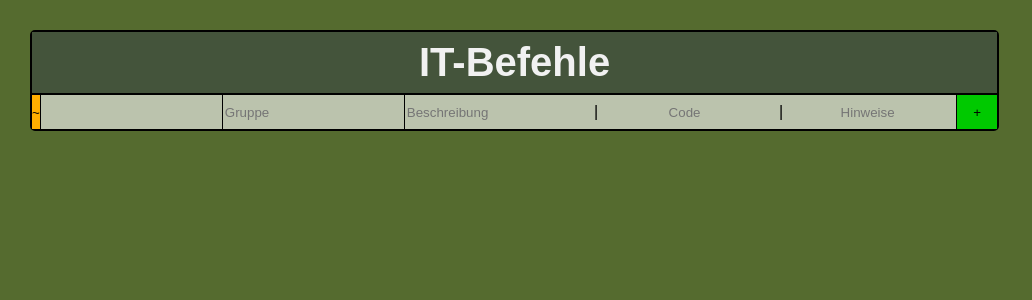
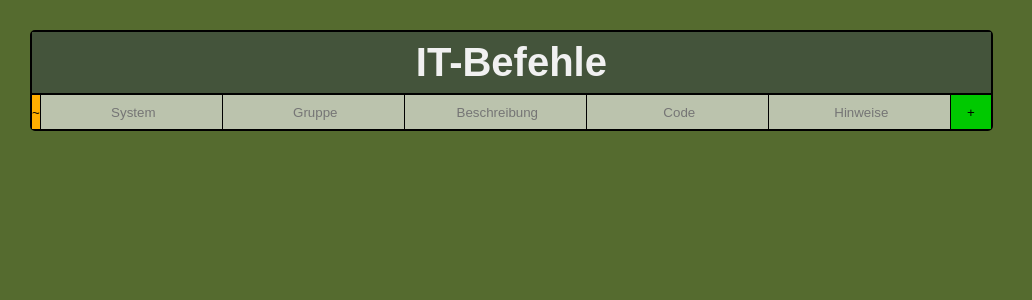
Before and after one commit to joachimfrey/Docker-WebCodingDatabase, a Django app: page /liste in a window 1280 px wide. Shown: the part 80-380 px from the top of the page, without its empty margins (0-1032 px from the left). Run offline with Django 5.2, Linux system fonts and the light colour scheme; data that the repository does not hold is empty.

Commit message:
optische updates

```diff
--- a/website/static/jfdb/css/stylesheet.css
+++ b/website/static/jfdb/css/stylesheet.css
@@ -212,24 +212,14 @@ body
     /*border-collapse: collapse;*/
     white-space: nowrap;
     cursor: pointer;
-    transition: background-color 0.4s;
+    transition: background-color 0.1s;
 }
 #tabelle_zelle_copy:hover
 {
     background-color: #dbe3cd;
 }
 #tabelle_zelle_copy.highlight {
-    background-color: #ffffff;
-}
-
-#tabelle_fußzelle
-{
-    height: 32px;
-    padding: 0px;
-    border: 1px solid;
-    border-style: solid solid none none;
-    border-collapse: collapse;
-    white-space: nowrap;
+    background-color: #e7ebe2;
 }
 
 #tabelle_buttongruen2
@@ -284,7 +274,7 @@ body
 
 #tabelle_buttonorange
 {
-    /* display: table-cell; */
+    display: table-cell;
     width: 100%;
     height: 34px;
     padding: 0px;
@@ -298,17 +288,7 @@ body
     background-color: rgb(255, 195, 65);
 }
 
-#tabelle_input
-{
-    width: 100%;
-    height: 100%;
-    background-color: transparent;
-    border: none;
-}
-#tabelle_input:focus
-{
-    outline: none;
-}
+
 
 #tabelle_delete
 {
@@ -378,17 +358,17 @@ tr:has(#tabelle_edit:hover)
     padding: 10px;
     white-space: pre;
     cursor: pointer;
-    transition: background-color 0.4s;
+    transition: background-color 0.1s;
     background-color: rgb(227, 232, 213);
     border-radius: 8px;
 }
 #skript_Code:hover
 {
-    background-color: #9ca589;
+    background-color: rgb(208, 212, 197);
 }
 #skript_Code.highlight
 {
-    background-color: #ffffff;
+    background-color: rgba(227, 232, 213, 0);
 }
 
 #skript_input
@@ -445,3 +425,55 @@ tr:has(#tabelle_edit:hover)
     /*color: #2e98cf;*/
     text-shadow: 0 0 10px #66c0ef, 0 0 10px #66c0ef;
 }
+
+#tabelle_input
+{
+    width: 100%;
+    height: 100%;
+    background-color: transparent;
+    border: none;
+    text-align: center;
+}
+#tabelle_input:focus
+{
+    outline: none;
+}
+
+/* Sticky footer for liste page (Firefox-compatible) */
+#table_footer {
+    position: sticky;
+    bottom: 0;
+    z-index: 1000;
+    background: #bbc3ad;
+    white-space: nowrap;
+}
+
+#tabelle_fußzelle
+{
+    /* height: 30px; */
+    padding: 0px;
+    border: 1px solid;
+    border-style: solid solid none none;
+    border-collapse: collapse;
+    white-space: nowrap;
+}
+
+#footer_form {
+    /* display: grid; */
+    /* grid-template-columns:35px 8% 8% 8% 50% 1fr 2%; */
+    /* gap: 8px; */
+    /* align-items: center; */
+}
+
+/* ensure inputs inside footer are full-width and aligned */
+#footer_form input[type="text"], #footer_form input[list], #footer_form select {
+    padding: 6px 8px;
+    border-radius: 4px;
+    border: 1px solid var(--border-gray, #686868);
+    width: 100%;
+    box-sizing: border-box;
+}
+
+#footer_form button, #footer_form input[type="submit"] {
+    height: 34px;
+}
--- a/website/templates/liste.html
+++ b/website/templates/liste.html
@@ -36,23 +36,26 @@
     {% endfor %}
     {% endfor %}
 
-    <tr style="position: sticky; z-index: 1000; bottom: 0px;background: #bbc3ad;">
-        <form method="post" action="/liste{% if path_filter %}?urlsystem={{path_filter}}{% endif %}">
+        <tfoot id="table_footer">
+            <tr>
+                <form method="post" action="/liste{% if path_filter %}?urlsystem={{path_filter}}{% endif %}" id="footer_form">
                     {% csrf_token %}
-            <td id="tabelle_fußzelle" style="text-align: center;"><button onclick="location.href='liste_edit{% if path_filter %}?urlsystem={{path_filter}}{% endif %}'" type="button" id="tabelle_buttonorange">~</button></td>
-            <td id="tabelle_fußzelle">
-                <input list="datalist_gruppe" name="system" id="tabelle_input" value="{% if path_filter %}{{path_filter}}{% else %}{% endif %}">
+                    <td id="tabelle_fußzelle"><button type="button" id="tabelle_buttonorange" onclick="location.href='liste_edit{% if path_filter %}?urlsystem={{path_filter}}{% endif %}'">~</button></td>
+                    <td id="tabelle_fußzelle"><input list="datalist_gruppe" name="system" id="tabelle_input" placeholder="System" value="{% if path_filter %}{{path_filter}}{% endif %}" autocomplete="off">
                     <datalist id="datalist_gruppe" class="tabelle_fußzelle">
                             {% for item in it_liste_system %}<option value="{{item}}">{{item}}</option>{% endfor %}
-                </datalist>
-            </td>
-            <td id="tabelle_fußzelle"><input id="tabelle_input" type="text" name="gruppe" placeholder="Gruppe"></td>
-            <td id="tabelle_fußzelle" style="border-left: none; border-right: none;"><input id="tabelle_input" type="text" name="beschreibung" placeholder="Beschreibung" autocomplete="off"><a>|</a></td>
-            <td id="tabelle_fußzelle" style="border-left: none; border-right: none;"><input id="tabelle_input" type="text" name="code" placeholder="Code" style="text-align: center;" autocomplete="off"><a>|</a></td>
-            <td id="tabelle_fußzelle" style="border-left: none;"><input id="tabelle_input" type="text" name="hinweise" placeholder="Hinweise" style="text-align: center" autocomplete="off"></td>
+                    </datalist></td>
+                    <td id="tabelle_fußzelle"><input list="datalist_gruppe2" id="tabelle_input" type="text" name="gruppe" placeholder="Gruppe" autocomplete="off">
+                    <datalist id="datalist_gruppe2" class="tabelle_fußzelle">
+                        {% for item in it_liste_gruppe %}<option value="{{item}}">{{item}}</option>{% endfor %}
+                    </datalist></td>
+                    <td id="tabelle_fußzelle"><input id="tabelle_input" type="text" name="beschreibung" placeholder="Beschreibung" autocomplete="off"></td>
+                    <td id="tabelle_fußzelle"><input id="tabelle_input" type="text" name="code" placeholder="Code"  autocomplete="off"></td>
+                    <td id="tabelle_fußzelle"><input id="tabelle_input" type="text" name="hinweise" placeholder="Hinweise" autocomplete="off"></td>
                     <td id="tabelle_fußzelle" style="border-right-style: none; width: 40px"><input id="tabelle_buttongruen" type="submit" value="+"></td>
                 </form>
             </tr>
+        </tfoot>
 
 </table>
 
@@ -61,7 +64,7 @@ function copyToClipboard(cell) {
     cell.classList.add('highlight');
       setTimeout(() => {
         cell.classList.remove('highlight');
-      },    200);
+      },    100);
     const textToCopy = cell.innerText;
     const tempTextarea = document.createElement('textarea');
     tempTextarea.value = textToCopy;
--- a/website/templates/skripte.html
+++ b/website/templates/skripte.html
@@ -91,7 +91,7 @@ function copyToClipboard(cell) {
     cell.classList.add('highlight');
       setTimeout(() => {
         cell.classList.remove('highlight');
-      },    200);
+      },    100);
     const textToCopy = cell.innerText;
     const tempTextarea = document.createElement('textarea');
     tempTextarea.value = textToCopy;
--- a/website/views.py
+++ b/website/views.py
@@ -58,7 +58,13 @@ def liste(request):
         result_all.append(subliste)
     result = result_all
     result_systems = list(it_liste.objects.values_list('system',flat=True).distinct())
-    return render(request, "liste.html", {"it_liste_all":result,'path_filter':urlsystem, 'it_liste_system':result_systems})
+    # collect distinct groups, optionally filtered by the selected system
+    if urlsystem:
+        result_groups = list(it_liste.objects.filter(system=urlsystem).values_list('gruppe', flat=True).distinct())
+    else:
+        result_groups = list(it_liste.objects.values_list('gruppe', flat=True).distinct())
+
+    return render(request, "liste.html", {"it_liste_all":result, 'path_filter':urlsystem, 'it_liste_system':result_systems, 'it_liste_gruppe': result_groups})
 
 
 def liste_edit(request):
```
Lines whose indentation alone changed are shown as unchanged.
